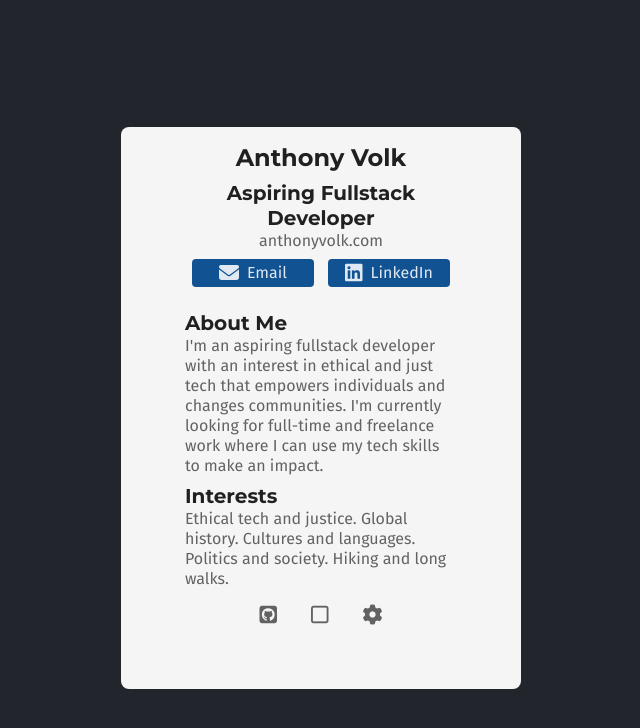
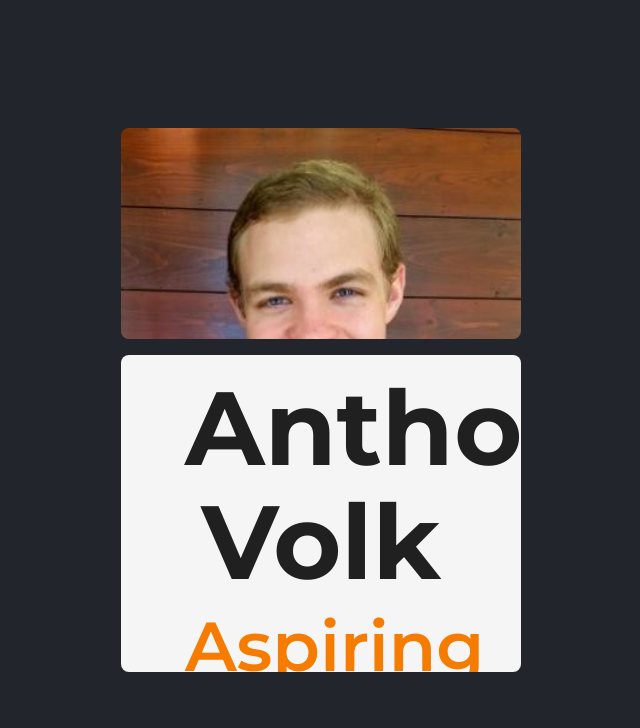
Before and after one commit to anth-volk/business-card, a React (Create React App) app: page / in a window 1280 px wide. Shown: the top 728 px of the page, without its empty margins (319-959 px from the left). Built offline with nearby package versions, Linux system fonts and the light colour scheme.

Commit message:
Updates to design

```diff
--- a/public/index.html
+++ b/public/index.html
@@ -26,7 +26,7 @@
     -->
     <link rel="preconnect" href="https://fonts.googleapis.com">
     <link rel="preconnect" href="https://fonts.gstatic.com" crossorigin>
-    <link href="https://fonts.googleapis.com/css2?family=Fira+Sans&family=Montserrat:wght@300;400;700&display=swap" rel="stylesheet">
+    <link href="https://fonts.googleapis.com/css2?family=Fira+Sans&family=Montserrat:wght@300;400;600;700&display=swap" rel="stylesheet">
     <script src="https://kit.fontawesome.com/5ade8b6b68.js" crossorigin="anonymous"></script>
     <title>Anthony Volk Business Card</title>
   </head>
--- a/src/App.css
+++ b/src/App.css
@@ -34,13 +34,13 @@
     text-rendering: optimizeSpeed;
     -webkit-font-smoothing: antialiased;
     -moz-osx-font-smoothing: grayscale;
-    line-height: 1.25;
+    line-height: 1.1;
   }
 
   /* Images fill container */
   img,
   picture {
-    max-width: 100%;
+    width: 100%;
     display: block;
   }
 
@@ -50,14 +50,17 @@
     --l1-color: #f5f5f5;
     --button-color: rgba(255,255,255,0.87);
     --button-background: #115293;
-    --app-width: 80vw;
     --app-max-width: 400px;
     --h1-font: "Montserrat", Helvetica, sans-serif;
-    --h1-size: 1.5rem;
     --h1-color: rgba(0,0,0,0.87);
     --p-font: "Fira Sans", Arial, sans-serif;
-    --p-size: 1rem;
     --p-color: rgba(0,0,0,0.6);
+
+    /* Based on https://css-tricks.com/snippets/css/fluid-typography/ */
+
+    --p-size: calc(9px + (26 - 9) * ((100vw - 300px) / (576 - 300)));
+    --h1-size: calc(1.5 * var(--p-size));
+    --h2-size: calc(1.25 * var(--p-size));
   }
 
   /* Dark Mode Div Styling */
@@ -87,7 +90,7 @@
 
   h2,
   h3 {
-    font-size: 1.25rem;
+    font-size: var(--h2-size);
     padding-top: 0.5rem;
   }
 
@@ -101,8 +104,8 @@
 
   i {
     display: inline;
-    font-size: 1.25rem;
-    vertical-align: bottom;
+    font-size: var(--h1-size);
+    vertical-align: sub;
     color: inherit;
   }
 
@@ -119,39 +122,65 @@
     justify-content: center;
     align-items: center;
     gap: 2vh;
+    padding: 10vw;
   }
 
   .ImageContainer,
   .InfoContainer {
-    width: var(--app-width);
+    width: 100%;
     max-width: var(--app-max-width);
     border-radius: 8px;
   }
 
+  .ImageContainer {
+    height: 40%;
+    overflow: hidden;
+  }
+
+  .Headshot {
+    object-fit: cover;
+  }
+
   .InfoContainer {
-    padding: 2vh 5vw 5vw 5vw;
+    height: 60%;
+    padding: 2vh 5vw;
     background-color: var(--l1-color);
+    overflow: scroll;
+    display: flex;
+    flex-direction: column;
+    justify-content: flex-start;
+    align-items: center;
   }
 
   .InfoHead {
     text-align: center;
+    width: 100%;
   }
 
   .InfoBody {
     padding-top: 1rem;
   }
 
-  .InfoHead_link {
+  .InfoFooter {
+    position: relative;
+    margin-top: auto;
     padding-top: 0.25rem;
-  }
-
-  .InfoFooter {
-    padding-top: 1rem;
+    width: 100%;
     display: flex;
     flex-direction: row;
     justify-content: center;
     align-items: center;
-    gap: 12.5%;
+    gap: 8vw;
+  }
+
+  .InfoHead_position {
+    font-size: var(--p-size);
+    color: #f57c00;
+    font-weight: 600;
+  }
+
+  .InfoHead_link > p {
+    padding-top: 0.5rem;
   }
 
   .ButtonWrapper {
@@ -180,6 +209,68 @@
     color: var(--p-color);
   }
 
+  .SettingsMenu {
+    position: absolute;
+    bottom: 100%;
+    left: 0;
+    background-color: green;
+    width: 100%;
+  }
+
+  .switch {
+    position: relative;
+    display: inline-block;
+    width: calc(4.5 * var(--p-size));
+    height: calc(2 * var(--p-size));
+    margin: 0 calc(0.5 * var(--p-size));
+  }
+
+  .switch input {
+    opacity: 0;
+    width: 0;
+    height: 0;
+  }
+
+  .slider {
+    position: absolute;
+    cursor: pointer;
+    top: 0;
+    left: 0;
+    right: 0;
+    bottom: 0;
+    border-radius: 34px;
+    background-color: #ccc;
+    -webkit-transition: 0.4s;
+    transition: 0.4s;
+  }
+
+  .slider:before {
+    position: absolute;
+    content: "";
+    height: 20px;
+    width: 20px;
+    left: 4px;
+    bottom: 4px;
+    background-color: white;
+    border-radius: 50%;
+    -webkit-transition: 0.4s;
+    transition: 0.4s;
+  }
+
+  input:checked + .slider {
+    background-color: var(--accentColor);
+  }
+
+  input:focus + .slider {
+    box-shadow: 0 0 1px var(--accentColor);
+  }
+
+  input:checked + .slider:before {
+    -webkit-transform: translateX(32px);
+    -ms-transform: translateX(32px);
+    transform: translateX(32px);
+  }
+
   /* Accessibility */
 
   @media (prefers-reduced-motion: reduce) {
--- a/src/App.js
+++ b/src/App.js
@@ -3,13 +3,12 @@ import React, { useState } from 'react';
 
 // Internal imports
 import './App.css';
-/*
-import './img/headshot.png';
-*/
+import headshot from './img/headshot.png';
 
 function App() {
 
   const [isDarkMode, setIsDarkMode] = useState(false);
+  const [isSettingsOpen, setIsSettingsOpen] = useState(false);
 
   function displaySettings() {};
 
@@ -18,9 +17,7 @@ function App() {
     <main className="App">
       {isDarkMode === true && <div className="darkMode" />}
       <section className="ImageContainer">
-        {/* Under const}
-        <img src="./img/headshot.png" />
-  {*/}
+        <img className="Headshot" src={headshot} alt="Anthony Volk seated in front of brown background"/>
       </section>
       <section className="InfoContainer">
         <div className="InfoHead">
@@ -42,6 +39,18 @@ function App() {
           <a className="ButtonFooter" href="https://github.com/anth-volk"><i className="fa-brands fa-square-github"></i></a>
           <a className="ButtonFooter" href="https://codesandbox.io/u/anth-volk"><i className="fa-regular fa-square"></i></a>
           <div className="ButtonFooter" onClick={displaySettings}><i className="fa-solid fa-gear"></i></div>
+          <div className="SettingsMenu">
+            <label className="switch">
+              <input
+                type="checkbox"
+                aria-labelledby="App_themeLabel--dark"
+                /*
+                onChange={handleThemeChange}
+                */
+              />
+              <span className="slider"></span>
+            </label>
+          </div>
         </div>
       </section>
     </main>
```
Also changed, not shown: src/img/headshot.png (added).
